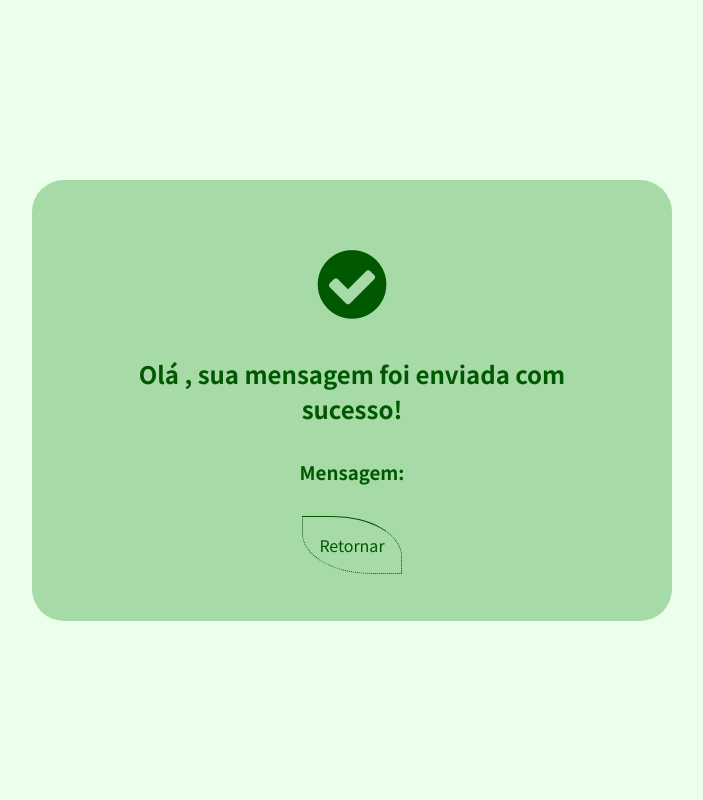
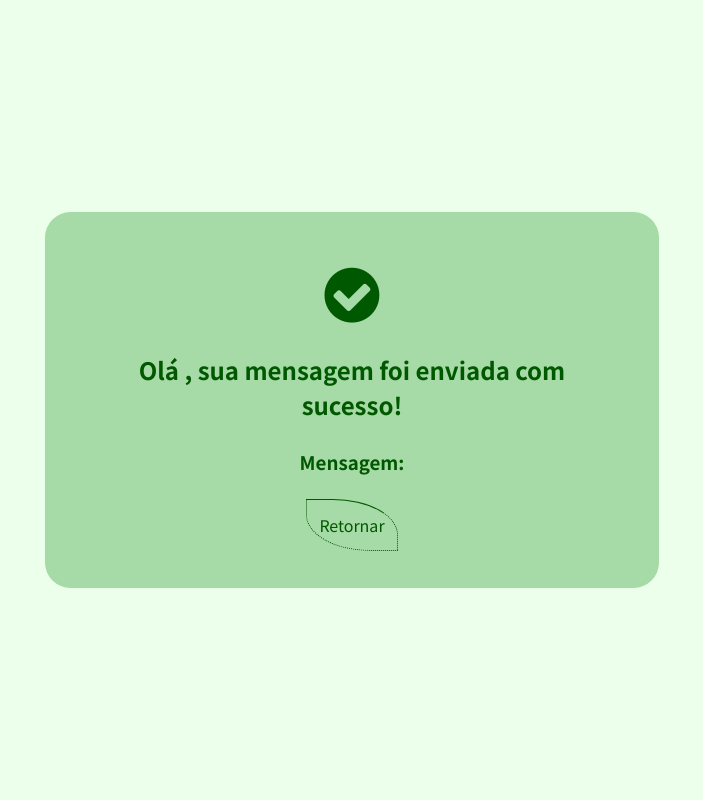
Before and after one commit to MirianAmorim/Portifolio_MirianAmorim, a Flask app: template templates/send.html in a window 1280 px wide. Shown: the whole page, without its empty margins (288-991 px from the left). Run offline with Flask 2, Linux system fonts and the light colour scheme; the template is opened without the code that fills it, so the values that code supplies are empty; some web fonts are replaced.

Commit message:
Update style.css

```diff
--- a/static/css/style.css
+++ b/static/css/style.css
@@ -301,8 +301,7 @@ section#habilidades span#equipe {
 }
 
 section#contato {
-  whidth: 100%
-  padding: 5vw 10vw 3vw 10vw;
+  width: 100%
   display:grid;
   place-items: center;
   align-items: center;
@@ -447,8 +446,8 @@ section#contato div#carregamento div#loader{
   border-bottom: 13px solid #0b5c5c;
   width: 80px;
   height: 80px;
-  /* Anima o elemento div#loader criando a variável spin, em 2s de forma linear e infinita */
-  animation: spin 2s linear infinite;
+  /* Anima o elemento div#loader criando a variável spin, em 5s de forma linear e infinita */
+  animation: spin 5s linear infinite;
 }
 
 @keyframes spin {
@@ -462,7 +461,7 @@ section#contato div#carregamento div#loader{
 
 footer p {
   color: #fff;
-  min-height: 4rem;
+  min-height: 4vw;
   display: flex;
   justify-content: center;
   align-items: center;
@@ -484,7 +483,7 @@ footer a#Mi_Link:hover {
 }
 
 footer {
-  margin-top: 3rem;
+  margin-top: 3vw;
 }
 
 
@@ -501,33 +500,33 @@ section#success{
 section#success div#card{
   background-color: rgb(166, 218, 166);
   text-align: center;
-  padding: 4rem;
-  border-radius: 2rem;
+  padding: 4vw;
+  border-radius: 2vw;
   color: rgb(0, 88, 0);
   width: 40%;
 }
 
 section#success div#card h1{
-  margin: 2rem 0rem;
+  margin: 2vw 0vw;
 }
 
 section#success div#card i{
-  font-size: 5rem;
+  font-size: 5vw;
 }
 
 section#success div#card h3{
-  margin-bottom: 2rem;
+  margin-bottom: 2vw;
 }
 
 section#success div#card p{
-  margin-bottom: 3rem;
+  margin-bottom: 3vw;
   width: 100%;
   word-break: break-word;
 }
 
 section#success div#card a{
   text-decoration: none;
-  padding: 1rem;
+  padding: 1vw;
   border: 1px solid rgb(0, 88, 0);
   color:rgb(0, 88, 0);
   border-end-start-radius: 70%;
```
